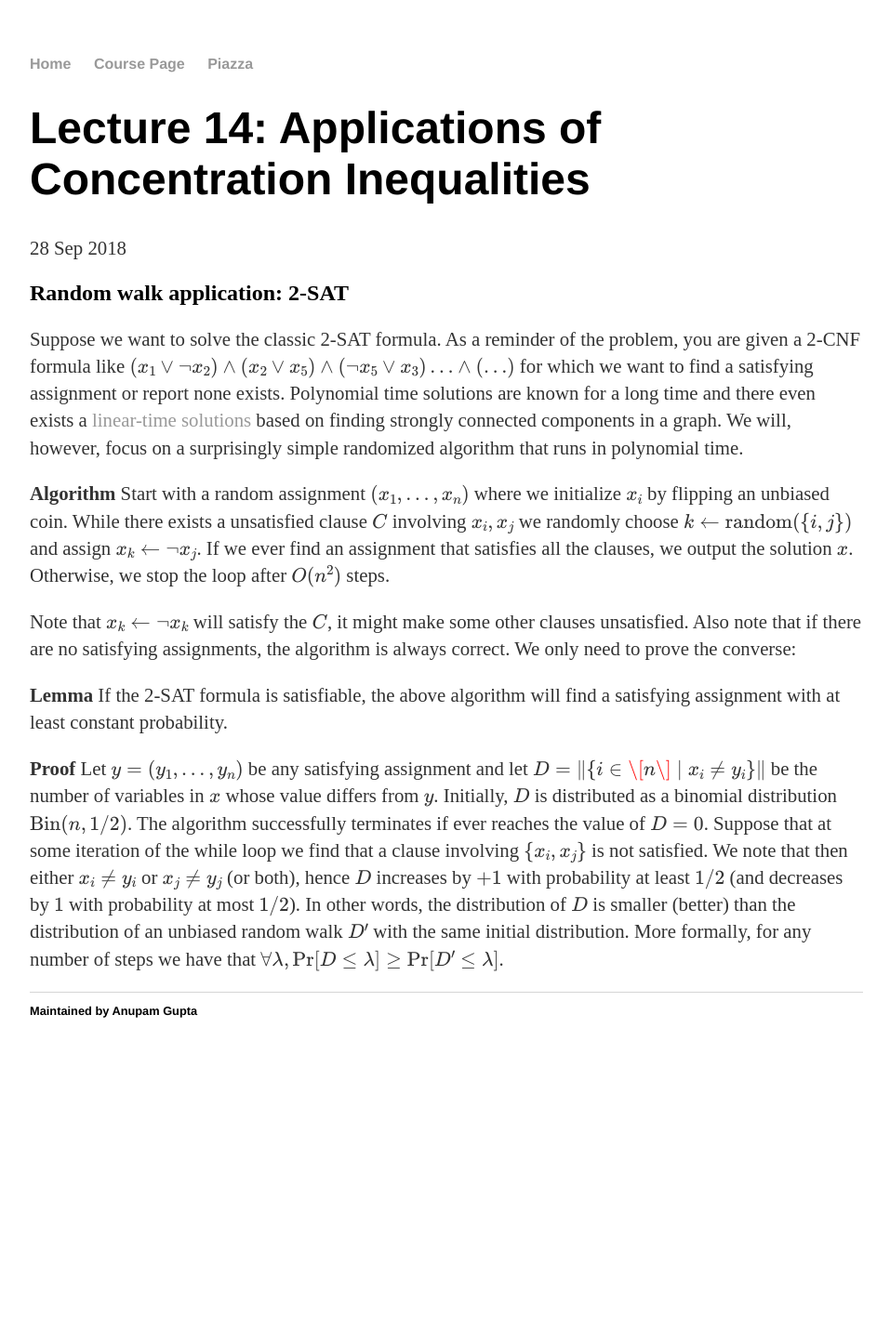
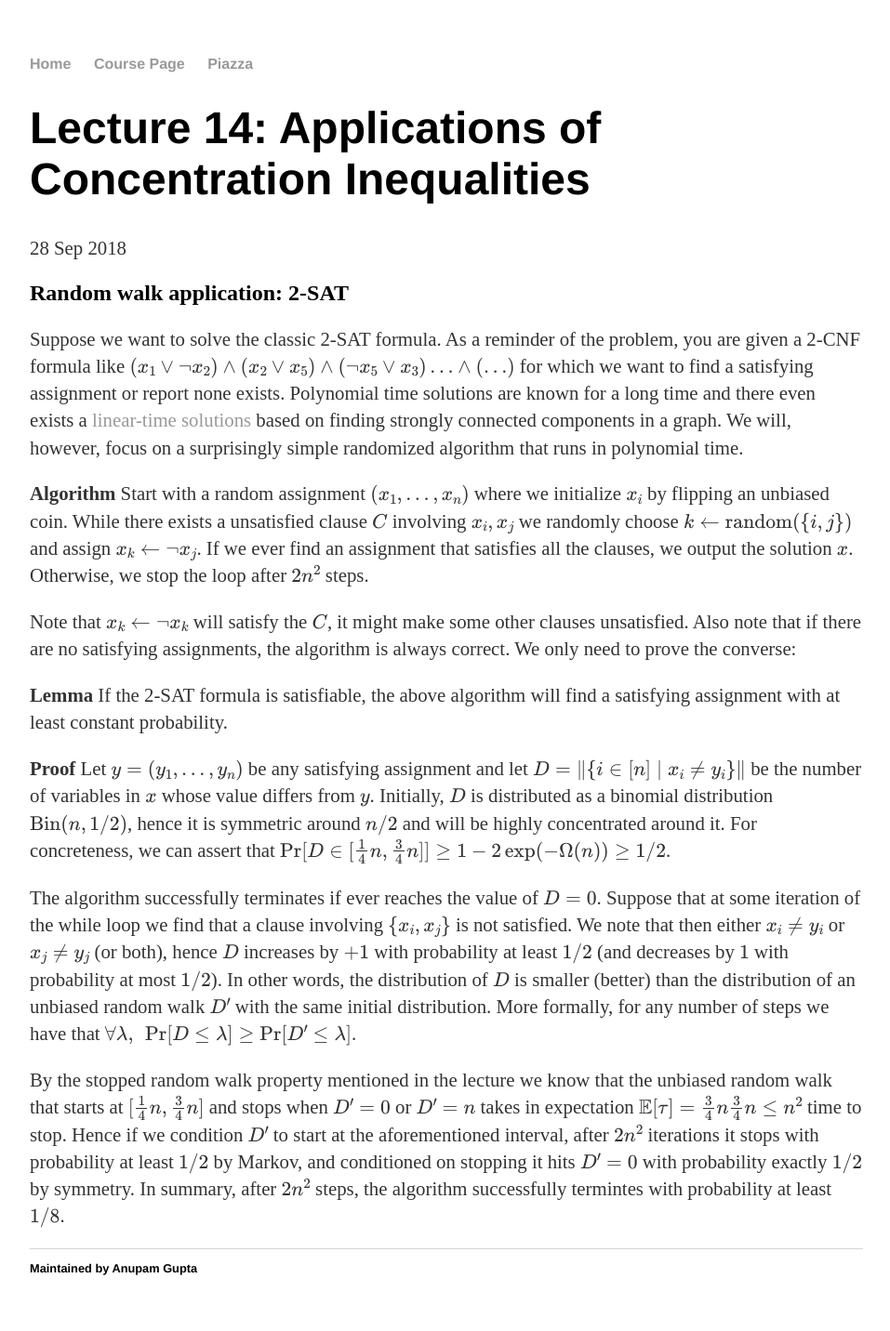
Before and after one commit to cmualgos/cmualgos.github.io, a Jekyll site: the page built from _posts/2018-09-28-applications-concentration-ineq.md, in a window 1280 px wide. Shown: the whole page at 93% size, without its empty margins (160-1117 px from the left). Built offline with Jekyll 4.4.1, drawn with Linux system fonts in a browser that asks for light colours; formulas are drawn with MathJax 3; before the commit the page ends 1155 px from its top, so only the background shows below that.

Commit message:
Cont #whoknowswhich.

```diff
--- a/_posts/2018-09-28-applications-concentration-ineq.md
+++ b/_posts/2018-09-28-applications-concentration-ineq.md
@@ -9,10 +9,14 @@ use_math: true
 
 Suppose we want to solve the classic 2-SAT formula. As a reminder of the problem, you are given a 2-CNF formula like $(x_1 \lor \neg x_2) \land (x_2 \lor x_5) \land (\neg x_5 \lor x_3) \ldots \land ( \ldots )$ for which we want to find a satisfying assignment or report none exists. Polynomial time solutions are known for a long time and there even exists a [linear-time solutions](http://www.math.ucsd.edu/~sbuss/CourseWeb/Math268_2007WS/2SAT.pdf) based on finding strongly connected components in a graph. We will, however, focus on a surprisingly simple randomized algorithm that runs in polynomial time.
 
-**Algorithm** Start with a random assignment $(x_1, \ldots, x_n)$ where we initialize $x_i$ by flipping an unbiased coin. While there exists a unsatisfied clause $C$ involving $\{ x_i, x_j \}$ we randomly choose $k \gets \mathrm{random}(\\{i, j\\})$ and assign $x_k \gets \neg x_j$. If we ever find an assignment that satisfies all the clauses, we output the solution $x$. Otherwise, we stop the loop after $O(n^2)$ steps.
+**Algorithm** Start with a random assignment $(x_1, \ldots, x_n)$ where we initialize $x_i$ by flipping an unbiased coin. While there exists a unsatisfied clause $C$ involving $\{ x_i, x_j \}$ we randomly choose $k \gets \mathrm{random}(\\{i, j\\})$ and assign $x_k \gets \neg x_j$. If we ever find an assignment that satisfies all the clauses, we output the solution $x$. Otherwise, we stop the loop after $2 n^2$ steps.
 
 Note that $x_k \gets \neg x_k$ will satisfy the $C$, it might make some other clauses unsatisfied. Also note that if there are no satisfying assignments, the algorithm is always correct. We only need to prove the converse:
 
 **Lemma** If the 2-SAT formula is satisfiable, the above algorithm will find a satisfying assignment with at least constant probability.
 
-**Proof** Let $y = (y_1, \ldots, y_n)$ be any satisfying assignment and let $D = \\|\\{ i \in \\[n\\] \mid x_i \neq y_i \\}\\|$ be the number of variables in $x$ whose value differs from $y$. Initially, $D$ is distributed as a binomial distribution $\mathrm{Bin}(n, 1/2)$. The algorithm successfully terminates if ever reaches the value of $D = 0$. Suppose that at some iteration of the while loop we find that a clause involving $\\{x_i, x_j\\}$ is not satisfied. We note that then either $x_i \neq y_i$ or $x_j \neq y_j$ (or both), hence $D$ increases by $+1$ with probability at least $1/2$ (and decreases by $1$ with probability at most $1/2$). In other words, the distribution of $D$ is smaller (better) than the distribution of an unbiased random walk $D'$ with the same initial distribution. More formally, for any number of steps we have that $\forall \lambda, \Pr[D \le \lambda] \ge \Pr[D' \le \lambda]$.
+**Proof** Let $y = (y_1, \ldots, y_n)$ be any satisfying assignment and let $D = \\|\\{ i \in [n] \mid x_i \neq y_i \\}\\|$ be the number of variables in $x$ whose value differs from $y$. Initially, $D$ is distributed as a binomial distribution $\mathrm{Bin}(n, 1/2)$, hence it is symmetric around $n/2$ and will be highly concentrated around it. For concreteness, we can assert that $\Pr[D \in [\frac{1}{4} n, \frac{3}{4} n]] \ge 1 - 2\exp(-\Omega(n)) \ge 1/2$.
+
+  The algorithm successfully terminates if ever reaches the value of $D = 0$. Suppose that at some iteration of the while loop we find that a clause involving $\\{x_i, x_j\\}$ is not satisfied. We note that then either $x_i \neq y_i$ or $x_j \neq y_j$ (or both), hence $D$ increases by $+1$ with probability at least $1/2$ (and decreases by $1$ with probability at most $1/2$). In other words, the distribution of $D$ is smaller (better) than the distribution of an unbiased random walk $D'$ with the same initial distribution. More formally, for any number of steps we have that $\forall \lambda,\ \Pr[D \le \lambda] \ge \Pr[D' \le \lambda]$.
+
+  By the stopped random walk property mentioned in the lecture we know that the unbiased random walk that starts at $[\frac{1}{4}n, \frac{3}{4}n]$ and stops when $D' = 0$ or $D' = n$ takes in expectation $\mathbb{E}[\tau] = \frac{3}{4}n \frac{3}{4}n \le n^2$ time to stop. Hence if we condition $D'$ to start at the aforementioned interval, after $2n^2$ iterations it stops with probability at least $1/2$ by Markov, and conditioned on stopping it hits $D' = 0$ with probability exactly $1/2$ by symmetry. In summary, after $2 n^2$ steps, the algorithm successfully termintes with probability at least $1/8$.
```
